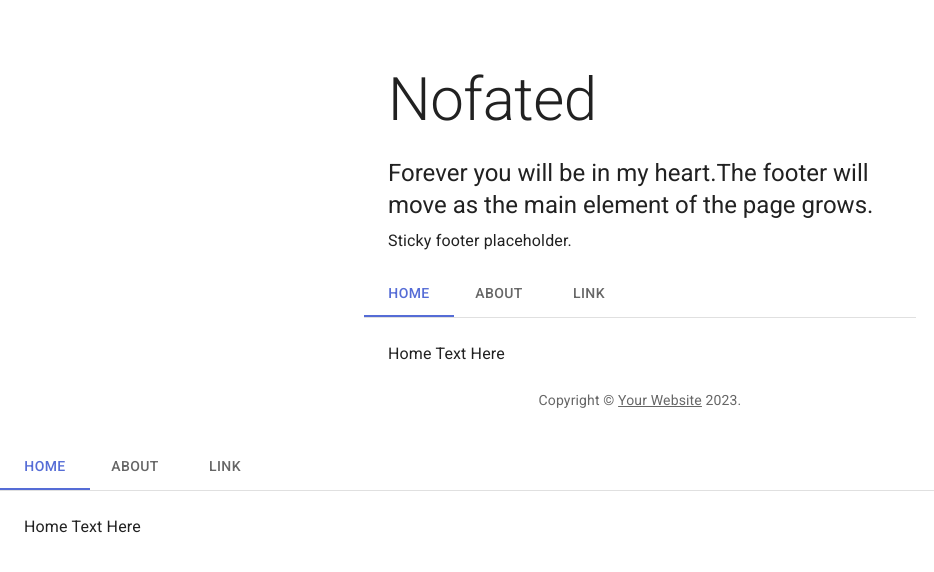
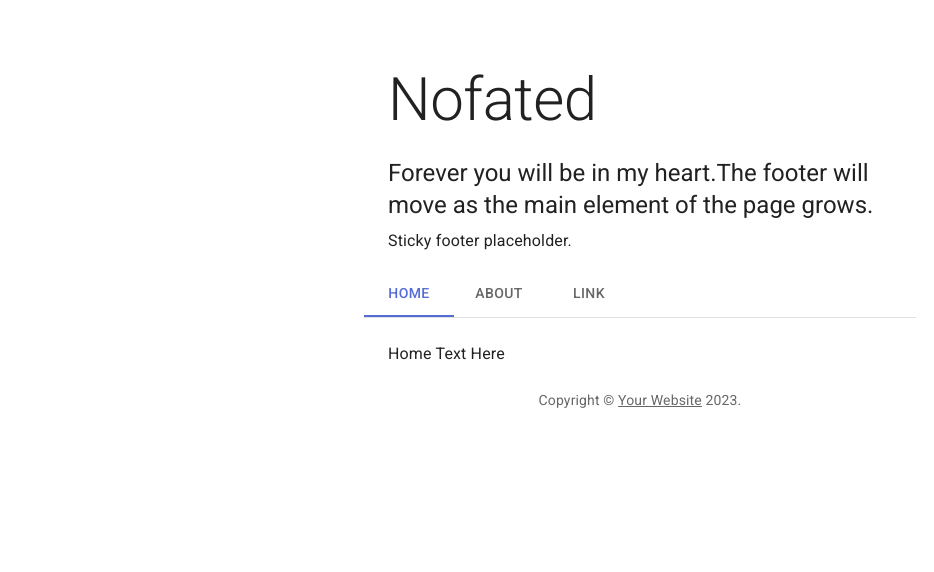
Before and after one commit to Nofated095/nof.moe, a React (Vite) app: page / in a window 1280 px wide. Shown: the top 572 px of the page, without its empty margins (0-934 px from the left). Built offline with nearby package versions, Linux system fonts and the light colour scheme.

Commit message:
Update main.tsx

```diff
--- a/src/main.tsx
+++ b/src/main.tsx
@@ -5,14 +5,14 @@ import { CssBaseline } from '@mui/material';
 import theme from './theme';
 import App from './App';
 import StickyFooter from './StickyFooter';
-import Tabs from './Tabs';
+
 
 ReactDOM.createRoot(document.getElementById('root') as HTMLElement).render(
   <React.StrictMode>
     <ThemeProvider theme={theme}>
       <CssBaseline />
       <App />
-      <Tabs />
+
       <StickyFooter />
     </ThemeProvider>
   </React.StrictMode>,
```
